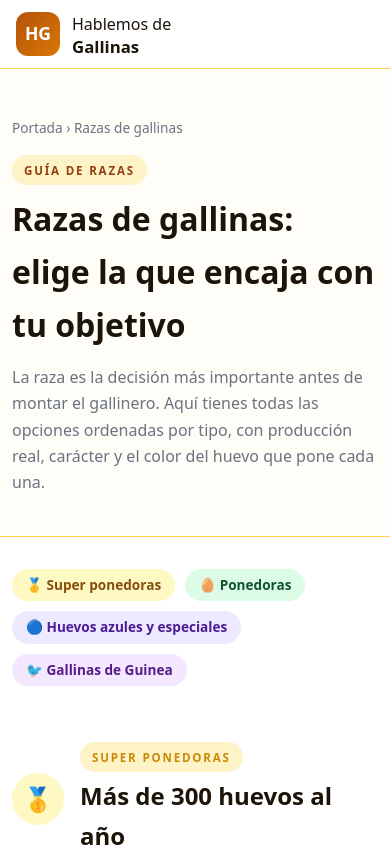
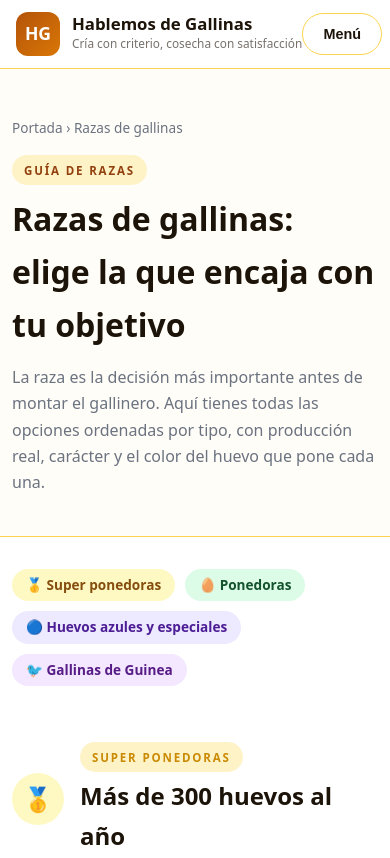
Before and after one commit to CDPoma/hablemosde.net, a website: page Gallinas/razas.html in a window 390 px wide. Shown: the top 858 px of the page. Drawn offline with Linux system fonts and the light colour scheme.

Commit message:
fix: header razas.html idéntico al de index.html con brand, subtítulo y menú móvil

```diff
--- a/Gallinas/razas.html
+++ b/Gallinas/razas.html
@@ -32,11 +32,15 @@
 
   <header class="site-header">
     <div class="header-inner">
-      <a class="brand" href="index.html" aria-label="Volver a Hablemos de Gallinas">
+      <a class="brand" href="index.html" aria-label="Ir a la portada de Hablemos de Gallinas">
         <span class="brand-mark">HG</span>
-        <span class="brand-text">Hablemos de <strong>Gallinas</strong></span>
+        <span class="brand-text">
+          <strong>Hablemos de Gallinas</strong>
+          <span>Cría con criterio, cosecha con satisfacción</span>
+        </span>
       </a>
-      <nav class="main-nav" aria-label="Navegación principal">
+      <button class="menu-toggle" id="menu-toggle" aria-expanded="false" aria-label="Abrir menú de navegación">Menú</button>
+      <nav class="main-nav" id="main-nav" aria-label="Navegación principal">
         <a class="nav-link" href="/">Índice</a>
         <a class="nav-link" href="index.html">Portada</a>
         <a class="nav-link active" href="index.html#tipos">Tipos de gallinas</a>
```
Also changed, not shown: dist/Gallinas/razas.html.
